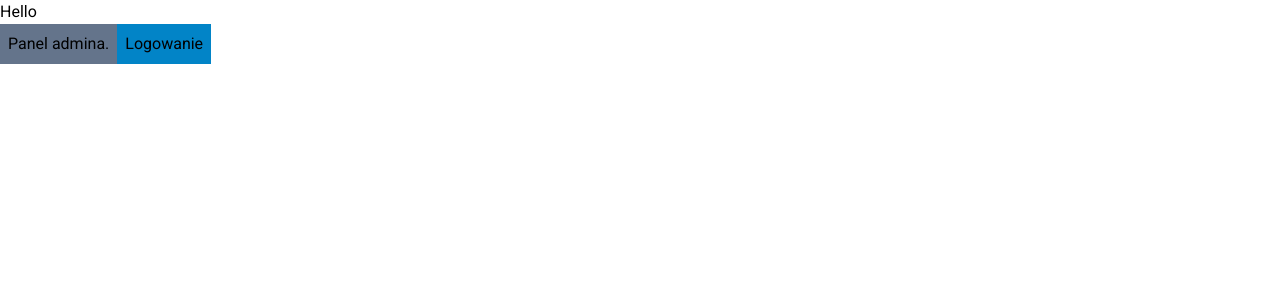
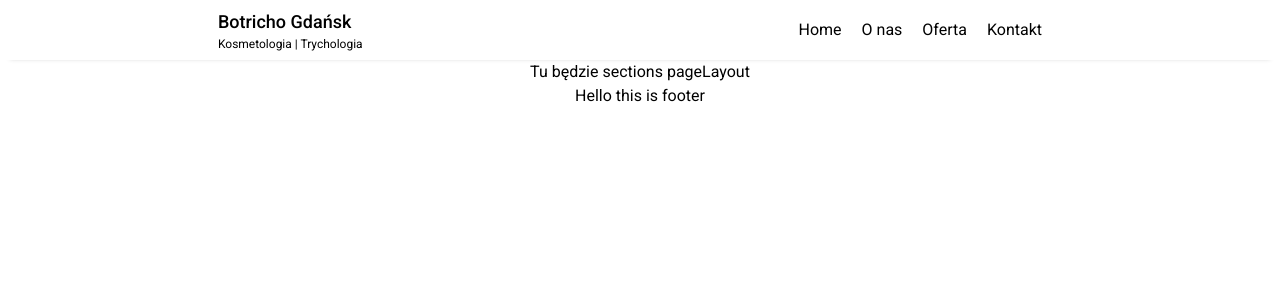
Before and after one commit to mkropidlowski/botricho-page, a Next.js app: page / in a window 1280 px wide. Shown: the top 300 px of the page. Built offline with nearby package versions, Linux system fonts and the light colour scheme; no server answers.

Commit message:
Create Navbar

```diff
--- a/app/(root)/page.tsx
+++ b/app/(root)/page.tsx
@@ -1,15 +1,15 @@
-import Link from "next/link";
+import Footer from "@/components/footer/Footer";
+import Navbar from "@/components/navbar/Navbar";
+import PageLayout from "@/components/pageLayout/PageLayout";
 
 export default function Home() {
     return (
-        <main>
-            <h2>Hello</h2>
-            <button className="p-2 bg-slate-500">
-                <Link href="/panel">Panel admina.</Link>
-            </button>
-            <button className="p-2 bg-sky-600">
-                <Link href="/logowanie">Logowanie</Link>
-            </button>
+        <main className="flex flex-col justify-center items-center w-full h-full">
+            <Navbar />
+            <PageLayout>
+                <h2>Tu będzie sections pageLayout</h2>
+            </PageLayout>
+            <Footer />
         </main>
     );
 }
--- /dev/null
+++ b/components/footer/Footer.tsx
@@ -0,0 +1,9 @@
+const Footer = () => {
+    return (
+        <footer>
+            <h2>Hello this is footer </h2>
+        </footer>
+    );
+};
+
+export default Footer;
--- /dev/null
+++ b/components/navbar/Navbar.tsx
@@ -0,0 +1,92 @@
+"use client";
+
+import Link from "next/link";
+import { FC, useState } from "react";
+import { MenuLinksProps, NavbarProps } from "./helpers/types";
+import { menuLinks } from "./helpers/links";
+import { signOut, useSession } from "next-auth/react";
+import clsx from "clsx";
+import Button from "../Button";
+
+const Navbar: FC<NavbarProps> = ({ className, links = menuLinks }) => {
+    const { data } = useSession();
+    const [isMobileMenuOpen, setIsMobileMenuOpen] = useState(false);
+
+    const handleMobileMenuToggle = () => {
+        setIsMobileMenuOpen(!isMobileMenuOpen);
+    };
+
+    return (
+        <nav
+            className={clsx(
+                "flex flex-wrap justify-around items-center w-full bg-white h-navBarHeight min-h-navBarHeight shadow-[0_8px_5px_-10px_rgba(0,0,0,0.3)]"
+            )}
+        >
+            <h2 className={clsx("text-black")}>
+                <Link href="/" className="flex flex-col">
+                    <span className="text-lg font-medium">Botricho Gdańsk</span>
+                    <span className="text-xs">Kosmetologia | Trychologia</span>
+                </Link>
+            </h2>
+            <div className={clsx("me-[-25px] md:hidden", isMobileMenuOpen ? "p-2" : "")}>
+                <button
+                    type="button"
+                    onClick={handleMobileMenuToggle}
+                    className={clsx("p-2 rounded focus:outline-none", { " bg-gray-300": isMobileMenuOpen })}
+                >
+                    <svg
+                        xmlns="http://www.w3.org/2000/svg"
+                        className="h-6 w-6 text-black"
+                        fill="none"
+                        viewBox="0 0 24 24"
+                        stroke="currentColor"
+                    >
+                        <path
+                            strokeLinecap="round"
+                            strokeLinejoin="round"
+                            strokeWidth={2}
+                            d="M4 6h16M4 12h16M4 18h16"
+                        />
+                    </svg>
+                </button>
+            </div>
+            <ul
+                className={clsx(
+                    "flex items-center gap-5",
+                    isMobileMenuOpen ? "flex-col bg-white w-full h-[500px] z-10" : "hidden md:flex"
+                )}
+            >
+                {Object.values(links).map(({ id, text, redirectToComponent }: MenuLinksProps) => {
+                    const linkHref = `/#${id}`;
+                    const hrefToComponent = `/${id}`;
+
+                    return (
+                        <li key={id}>
+                            {redirectToComponent ? (
+                                <Link href={hrefToComponent}>
+                                    <button type="button">{text}</button>
+                                </Link>
+                            ) : (
+                                <Link href={linkHref}>
+                                    <button type="button">{text}</button>
+                                </Link>
+                            )}
+                        </li>
+                    );
+                })}
+                <li>
+                    {data?.user ? (
+                        <div className={clsx("flex gap-5", isMobileMenuOpen ? "flex-col" : "")}>
+                            <Link href="/panel">
+                                <Button>Witaj, {data?.user?.name}</Button>
+                            </Link>
+                            <Button onClick={() => signOut({ callbackUrl: "/" })}>Wyloguj</Button>
+                        </div>
+                    ) : null}
+                </li>
+            </ul>
+        </nav>
+    );
+};
+
+export default Navbar;
--- /dev/null
+++ b/components/navbar/helpers/links.ts
@@ -0,0 +1,18 @@
+export const menuLinks = {
+    home: {
+        id: "",
+        text: "Home",
+    },
+    about: {
+        id: "about",
+        text: "O nas",
+    },
+    offer: {
+        id: "offer",
+        text: "Oferta",
+    },
+    contact: {
+        id: "contact",
+        text: "Kontakt",
+    },
+};
--- /dev/null
+++ b/components/navbar/helpers/types.ts
@@ -0,0 +1,11 @@
+export interface NavbarProps {
+    links?: NavbarProps[];
+    className?: string;
+    text?: string;
+}
+
+export interface MenuLinksProps {
+    id?: string;
+    text?: string;
+    redirectToComponent: boolean;
+}
--- /dev/null
+++ b/components/pageLayout/PageLayout.tsx
@@ -0,0 +1,5 @@
+const PageLayout = ({ children }: { children: React.ReactNode }) => {
+    return <div className="max-w-[1240px] h-full flex justify-center ">{children}</div>;
+};
+
+export default PageLayout;
```
